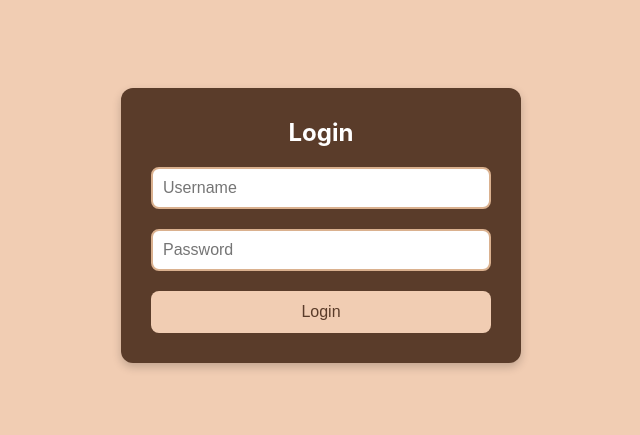
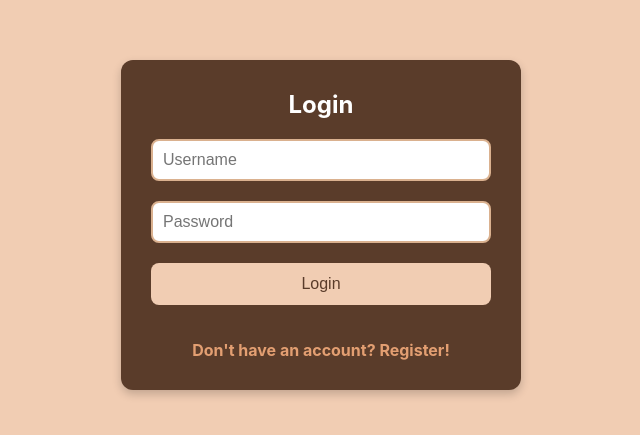
Before and after one commit to sobolev404/react-shelter, a React (Create React App) app: page /login in a window 1280 px wide. Shown: the part 175-610 px from the top of the page, without its empty margins (319-959 px from the left). Built offline with nearby package versions, Linux system fonts and the light colour scheme.

Commit message:
feat: add routes from login to register page and reverse

```diff
--- a/src/components/AuthPages/AuthPages.module.css
+++ b/src/components/AuthPages/AuthPages.module.css
@@ -56,8 +56,24 @@ form {
   background-color: #dab18f;
 }
 
+.link {
+  color: #e39f72;
+  text-decoration: none;
+  font-size: 16px;
+  font-weight: bold;
+  transition: color 0.3s ease;
+  margin-top: 15px;
+  display: inline-block;
+  text-align: center;
+}
+
+.link:hover {
+  color: #f1cdb3;
+  text-decoration: underline;
+}
+
 /* Адаптивность для экранов до 320px */
-@media (max-width: 320px) {
+@media (max-width: 500px) {
   .authCard {
     padding: 20px;
     max-width: 280px;
--- a/src/components/AuthPages/LoginPage.jsx
+++ b/src/components/AuthPages/LoginPage.jsx
@@ -1,6 +1,6 @@
 import React, { useState, useContext } from "react";
 import { AuthContext } from "../AuthContext";
-import { useNavigate } from "react-router-dom"; // Импортируем useNavigate
+import { useNavigate, Link } from "react-router-dom"; // Импортируем useNavigate
 import styles from "./AuthPages.module.css";
 
 const LoginPage = () => {
@@ -53,6 +53,7 @@ const LoginPage = () => {
           <button type="submit" className={styles.button}>
             Login
           </button>
+          <Link className={styles.link} to='/register'>Don't have an account? Register!</Link>
         </form>
       </div>
     </div>
--- a/src/components/AuthPages/RegisterPage.jsx
+++ b/src/components/AuthPages/RegisterPage.jsx
@@ -1,6 +1,6 @@
 import React, { useState, useContext } from "react";
 import { AuthContext } from "../AuthContext";
-import { useNavigate } from "react-router-dom"; // Импортируем useNavigate
+import { useNavigate, Link } from "react-router-dom"; // Импортируем useNavigate
 import styles from "./AuthPages.module.css";
 
 const RegisterPage = () => {
@@ -58,6 +58,7 @@ const RegisterPage = () => {
           <button className={styles.button} type="submit">
             Register
           </button>
+          <Link className={styles.link} to='/login'>Already have an account? Login!</Link>
         </form>
       </div>
     </div>
```
